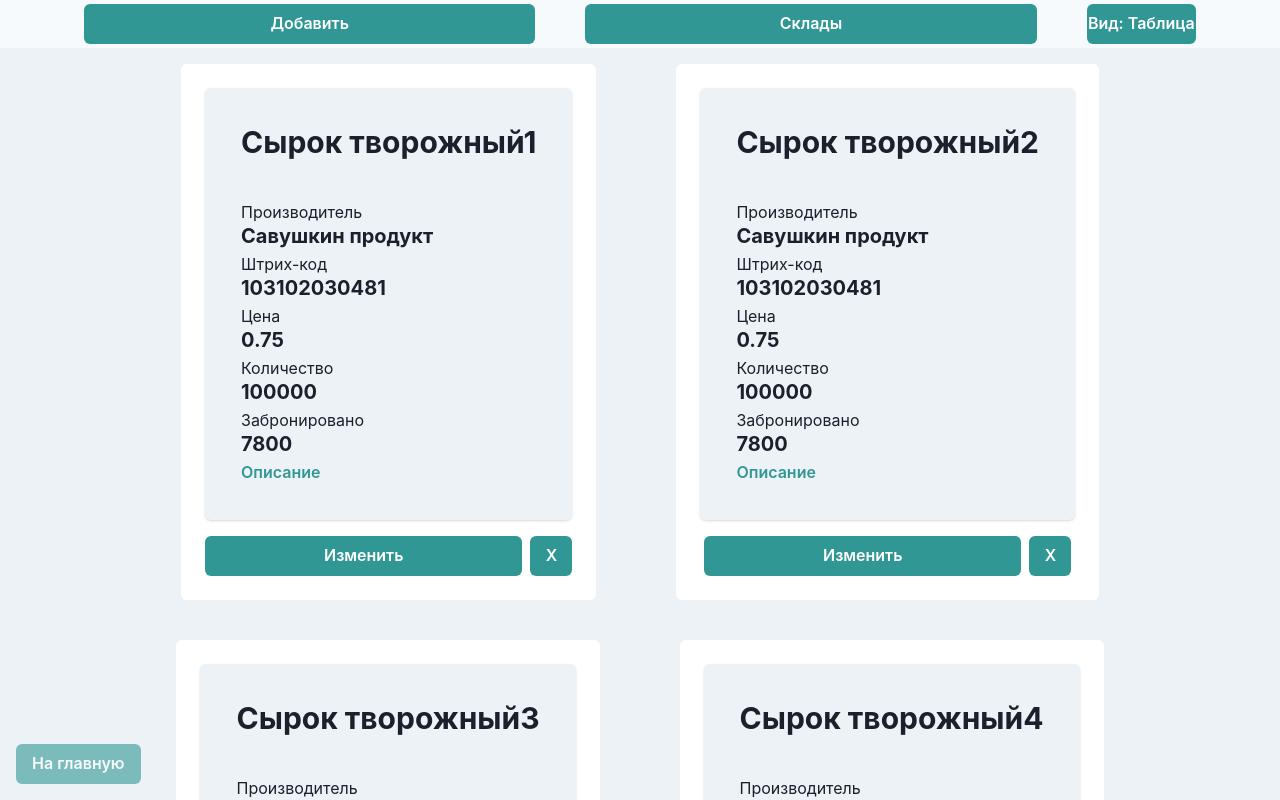
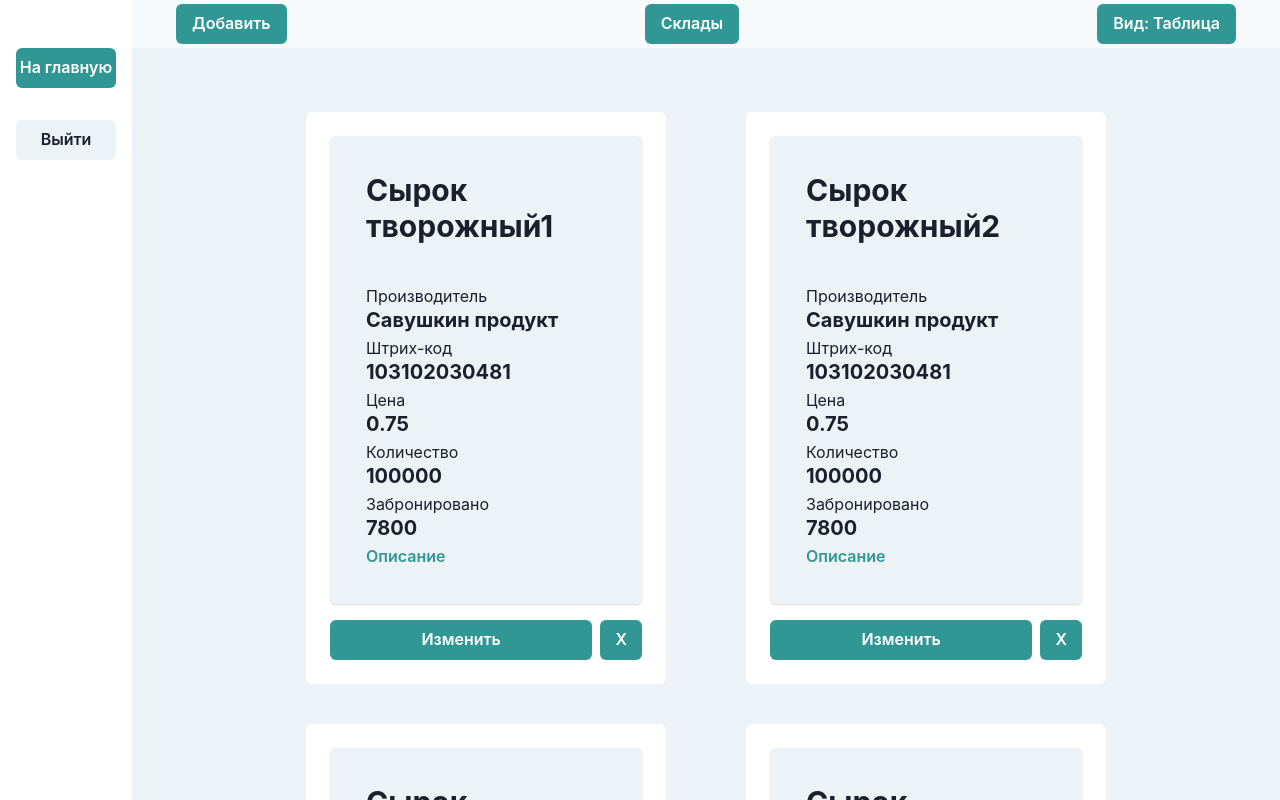
Before and after one commit to ps1hozik/CoureWork, a React (Vite) app in the folder frontend/: page /product_get in a window 1280 px wide. Both pictures are taken after a click on the button "Вид: Карточки". Shown: the top 800 px of the page. Built offline with nearby package versions, Linux system fonts and the light colour scheme.

Commit message:
some changes

```diff
--- a/frontend/package.json
+++ b/frontend/package.json
@@ -14,6 +14,7 @@
     "@chakra-ui/react": "^2.8.2",
     "@emotion/react": "^11.11.1",
     "@emotion/styled": "^11.11.0",
+    "axios": "^1.6.2",
     "formik": "^2.4.5",
     "framer-motion": "^10.16.12",
     "react": "^18.2.0",
--- a/frontend/src/App.jsx
+++ b/frontend/src/App.jsx
@@ -8,6 +8,7 @@ import WarehouseGet from "./components/warehouse_get";
 import ProductAdd from "./components/product_add";
 import ProductGet from "./components/product/product_get";
 import { Route, Routes } from "react-router";
+import { RequireToken } from "./components/auth";
 
 function App() {
   return (
@@ -15,10 +16,25 @@ function App() {
       <Route path="/" element={<MainLayout children={<MainPage />} />} />
       <Route path="login" element={<Login />} />
       <Route path="registration" element={<Registration />} />
-      <Route path="organization_add" element={<OrganizationAdd />} />
+      <Route
+        path="organization_add"
+        element={
+          <RequireToken>
+            <OrganizationAdd />
+          </RequireToken>
+        }
+      />
       <Route
         path="warehouse_add"
-        element={<MainLayout children={<WarehouseAdd />} />}
+        element={
+          <MainLayout
+            children={
+              <RequireToken>
+                <WarehouseAdd />
+              </RequireToken>
+            }
+          />
+        }
       />
       <Route
         path="warehouse_get"
--- /dev/null
+++ b/frontend/src/components/auth.jsx
@@ -0,0 +1,24 @@
+import { useLocation, Navigate } from "react-router-dom";
+
+export const setToken = (token) => {
+  localStorage.setItem("access_token", token);
+};
+
+export const setName = (name) => {
+  localStorage.setItem("name", name);
+};
+
+export const fetchToken = (token) => {
+  return localStorage.getItem("access_token");
+};
+
+export function RequireToken({ children }) {
+  let auth = fetchToken();
+  let location = useLocation();
+  console.log(auth);
+  if (!auth) {
+    return <Navigate to="/" state={{ from: location }} />;
+  }
+
+  return children;
+}
--- a/frontend/src/components/login.jsx
+++ b/frontend/src/components/login.jsx
@@ -8,9 +8,17 @@ import {
   FormErrorMessage,
   Input,
   VStack,
+  Text,
 } from "@chakra-ui/react";
 
+import { fetchToken, setToken, setName } from "./auth";
+import { useNavigate } from "react-router";
+
 export default function Login() {
+  const navigate = useNavigate();
+  const register = () => {
+    navigate("/registration");
+  };
   return (
     <Flex bg="gray.100" align="center" justify="center" h="100vh">
       <Box bg="white" p={6} rounded="md" w="50vh">
@@ -20,7 +28,28 @@ export default function Login() {
             password: "",
           }}
           onSubmit={(values) => {
-            alert(JSON.stringify(values, null, 2));
+            fetch("http://localhost:8000/user/login", {
+              method: "POST",
+              headers: { "Content-Type": "application/json" },
+              body: JSON.stringify(values, null, 2),
+            })
+              .then(function (response) {
+                return response.json();
+              })
+              .then(function (data) {
+                console.log(data.access_token, "response.data.access_token\n");
+                console.log(data.name, "response.data.name\n");
+                console.log(data, "response.data\n");
+
+                if (data.access_token) {
+                  setToken(data.access_token);
+                  setName(data.name);
+                  navigate("/warehouse_add");
+                }
+              })
+              .catch(function (error) {
+                console.log(error, "error");
+              });
           }}
         >
           {({ handleSubmit, errors, touched }) => (
@@ -56,9 +85,18 @@ export default function Login() {
                   />
                   <FormErrorMessage>{errors.password}</FormErrorMessage>
                 </FormControl>
-
                 <Button type="submit" colorScheme="teal" width="full">
                   Войти
+                </Button>
+
+                <Button
+                  mt={4}
+                  size="sm"
+                  colorScheme="teal"
+                  width="full"
+                  onClick={register}
+                >
+                  Зарегестрироваться
                 </Button>
               </VStack>
             </form>
--- a/frontend/src/components/main_layout.jsx
+++ b/frontend/src/components/main_layout.jsx
@@ -1,17 +1,38 @@
 import { Link } from "react-router-dom";
-import { Box, Button } from "@chakra-ui/react";
+import { Box, Button, Flex, VStack, Text } from "@chakra-ui/react";
+import { useNavigate } from "react-router";
 
 const MainLayout = ({ children }) => {
+  console.log(localStorage.getItem("name"));
+  const navigate = useNavigate();
+  const signOut = () => {
+    localStorage.removeItem("access_token");
+    localStorage.removeItem("name");
+    navigate("/login");
+  };
+  const main_page = () => {
+    navigate("/");
+  };
   return (
     <Box>
-      {children}
-      <Box position="fixed" bottom={4} left={4}>
-        <Link to="/">
-          <Button colorScheme="teal" opacity={0.6}>
+      <Flex justify-content="space-between">
+        <VStack spacing={8} align="flex-start" bg="white" p={4}>
+          <Text fontSize="xl">{localStorage.getItem("name")}</Text>
+
+          <Button fontSize="md" colorScheme="teal" onClick={main_page} w={100}>
             На главную
           </Button>
-        </Link>
-      </Box>
+          <Button fontSize="md" onClick={signOut} w={100}>
+            Выйти
+          </Button>
+        </VStack>
+
+        <Box w="100%" h="100%">
+          {children}
+        </Box>
+      </Flex>
+
+      <Box position="fixed" bottom={4} left={4}></Box>
     </Box>
   );
 };
--- a/frontend/src/components/product/card_view.jsx
+++ b/frontend/src/components/product/card_view.jsx
@@ -28,9 +28,8 @@ export default function CardView({
   description,
 }) {
   return (
-    <Box
+    <Flex
       bg="white"
-      display="flex"
       flexDirection="column"
       alignItems="center"
       rounded="md"
@@ -38,6 +37,7 @@ export default function CardView({
       ml={10}
       p={6}
       mt={10}
+      maxWidth={360}
     >
       <Card bg="gray.100" p={4} roundedTop="md" mb={4}>
         <CardHeader>
@@ -87,7 +87,7 @@ export default function CardView({
         </CardBody>
       </Card>
 
-      <Flex maxWidth={367.3} w="100%">
+      <Flex maxWidth={360} w="100%">
         <Link to={"/product_update"} className="link" style={{ width: "100%" }}>
           <Button colorScheme="teal" w="full">
             Изменить
@@ -97,6 +97,6 @@ export default function CardView({
           X
         </Button>
       </Flex>
-    </Box>
+    </Flex>
   );
 }
--- a/frontend/src/components/product/product_get.jsx
+++ b/frontend/src/components/product/product_get.jsx
@@ -22,40 +22,25 @@ const Head = ({ viewB, setViewB }) => {
   };
   return (
     <Flex
-      position="fixed"
       bg="gray.50"
-      justify="center"
+      justify="space-between"
       gap={30}
-      pl={20}
-      pr={20}
+      pl={10}
+      pr={10}
       zIndex={1}
       width="100%"
     >
-      <Link
-        to={"/product_add"}
-        className="link"
-        style={{ margin: 4, marginRight: 10, width: "100%" }}
-      >
+      <Link to={"/product_add"} style={{ margin: 4 }}>
         <Button colorScheme="teal" w="100%">
           Добавить
         </Button>
       </Link>
-      <Link
-        to={"/warehouse_get"}
-        className="link"
-        style={{ margin: 4, marginLeft: 10, width: "100%" }}
-      >
+      <Link to={"/warehouse_get"} style={{ margin: 4 }}>
         <Button colorScheme="teal" w="100%">
           Склады
         </Button>
       </Link>
-      <Button
-        colorScheme="teal"
-        m={1}
-        ml={4}
-        w="20%"
-        onClick={handleChangeView}
-      >
+      <Button colorScheme="teal" m={1} onClick={handleChangeView}>
         {view}
       </Button>
     </Flex>
--- a/frontend/src/components/product_add.jsx
+++ b/frontend/src/components/product_add.jsx
@@ -13,8 +13,8 @@ import {
 
 export default function ProductAdd({ text }) {
   return (
-    <Flex bg="gray.100" align="center" justify="center" h="100vh">
-      <Box bg="white" p={6} rounded="md" w="50vh">
+    <Flex bg="gray.100" align="center" justify="center" p={10}>
+      <Box bg="white" p={6} rounded="md" w={400}>
         <Formik
           initialValues={{
             name: "",
@@ -31,7 +31,7 @@ export default function ProductAdd({ text }) {
         >
           {({ handleSubmit }) => (
             <form onSubmit={handleSubmit}>
-              <VStack spacing={4} align="flex-start">
+              <VStack spacing={4}>
                 <FormControl>
                   <FormLabel htmlFor="name">Название</FormLabel>
                   <Field
--- a/frontend/src/components/registration.jsx
+++ b/frontend/src/components/registration.jsx
@@ -13,7 +13,7 @@ import {
 export default function Registration() {
   return (
     <Flex bg="gray.100" align="center" justify="center" h="100vh">
-      <Box bg="white" p={6} rounded="md" w="50vh" >
+      <Box bg="white" p={6} rounded="md" w="50vh">
         <Formik
           initialValues={{
             name: "",
@@ -22,7 +22,11 @@ export default function Registration() {
             password: "",
           }}
           onSubmit={(values) => {
-            alert(JSON.stringify(values, null, 2));
+            fetch("http://localhost:8000/user/registration", {
+              method: "POST",
+              headers: { "Content-Type": "application/json" },
+              body: JSON.stringify(values, null, 2),
+            });
           }}
         >
           {({ handleSubmit, errors, touched }) => (
```
Also changed, not shown: 1 other file (tests, documents, lock files or other folders).
